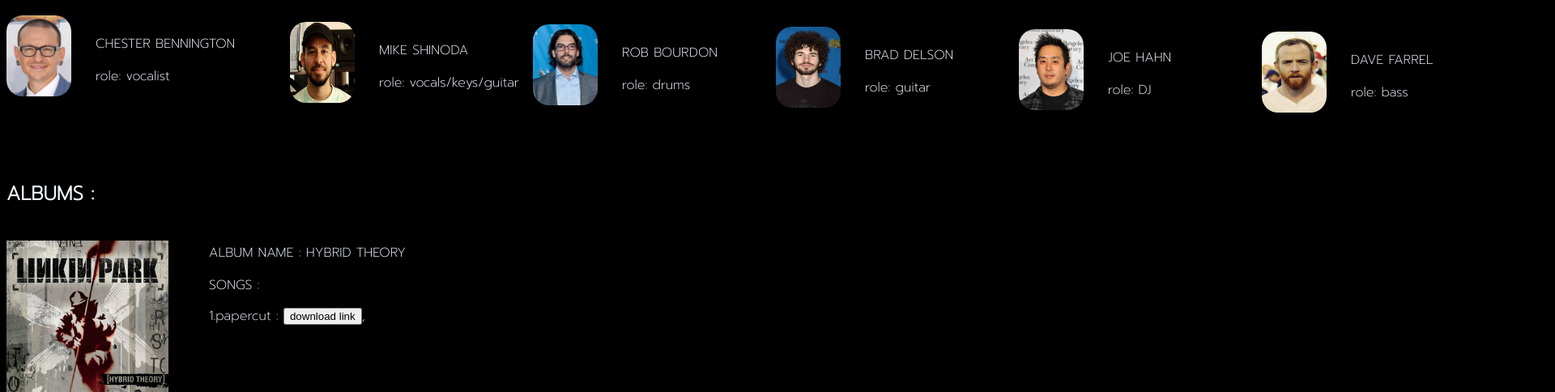
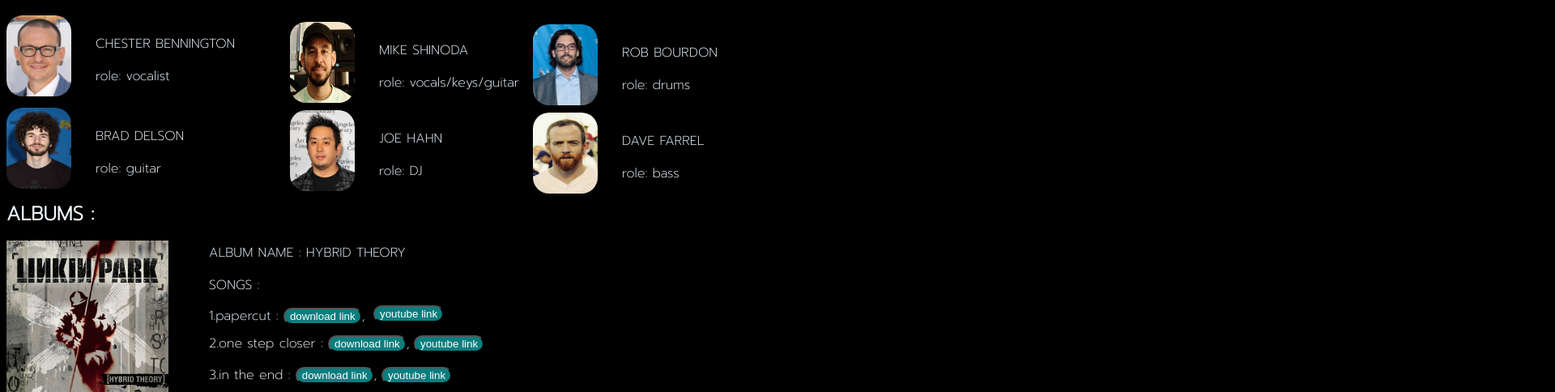
Before and after one commit to chifuyu123/l1nkinpark.com, a plain HTML site: page index.html in a window 1280 px wide. Shown: the part 105-589 px from the top of the page at 81% size, 1920 px wide, since content can reach past the window. Drawn offline with Linux system fonts and the light colour scheme.

Commit message:
Add files via upload

```diff
--- a/css/main.css
+++ b/css/main.css
@@ -2,6 +2,7 @@
 header{
     font-weight: 800;
     text-align: center;
+
 }
 body{
     font-family: 'Prompt', sans-serif;
@@ -35,18 +36,18 @@ section.rob{
 }
 section.brad{
     position: relative;
-    bottom: 595px;
-    left:950px;
+    bottom: 495px;
+    left:0px;
 }
 section.joe{
     position: relative;
-    bottom: 795px;
-    left:1250px;
+    bottom: 695px;
+    left:350px;
 }
 section.dave{
     position: relative;
-    bottom: 995px;
-    left:1550px;
+    bottom: 895px;
+    left:650px;
 }
 
 
@@ -59,7 +60,7 @@ section.dave{
 }
 h2{
     position: relative;
-    bottom: 1020px;
+    bottom: 995px;
 }
 .th{
     position: relative;
@@ -70,5 +71,53 @@ h2{
     position: relative;
     bottom: 1220px;
     left:140px;
-    line-height: 10px;
+    line-height: 0px;
 }
+.bo{
+    background-color:rgb(10, 126, 126);
+    color: white;
+    border-radius: 100px;
+}
+.pp{
+    position: relative;
+    left: 343px;
+    bottom: 1260px;
+    line-height: 5px;
+
+}
+.po{
+    position: relative;
+    left: 393px;
+    bottom: 1297px;
+    line-height: 0px;
+}
+.pq{
+    position: relative;
+    left: 353px;
+    bottom: 1332px;
+    line-height: 0px;
+}
+.pr{
+    position: relative;
+    left: 333px;
+    bottom: 1370px;
+    line-height: 0px;
+}
+.sp{
+    position: relative;
+    bottom: 1260px;
+    left:140px;
+    line-height: 0px;
+}
+.sq{
+    position: relative;
+    bottom: 1295px;
+    left:140px;
+    line-height: 0px;
+}
+.sr{
+    position: relative;
+    bottom: 1333px;
+    left:140px;
+    line-height: 0px;
+}
```
